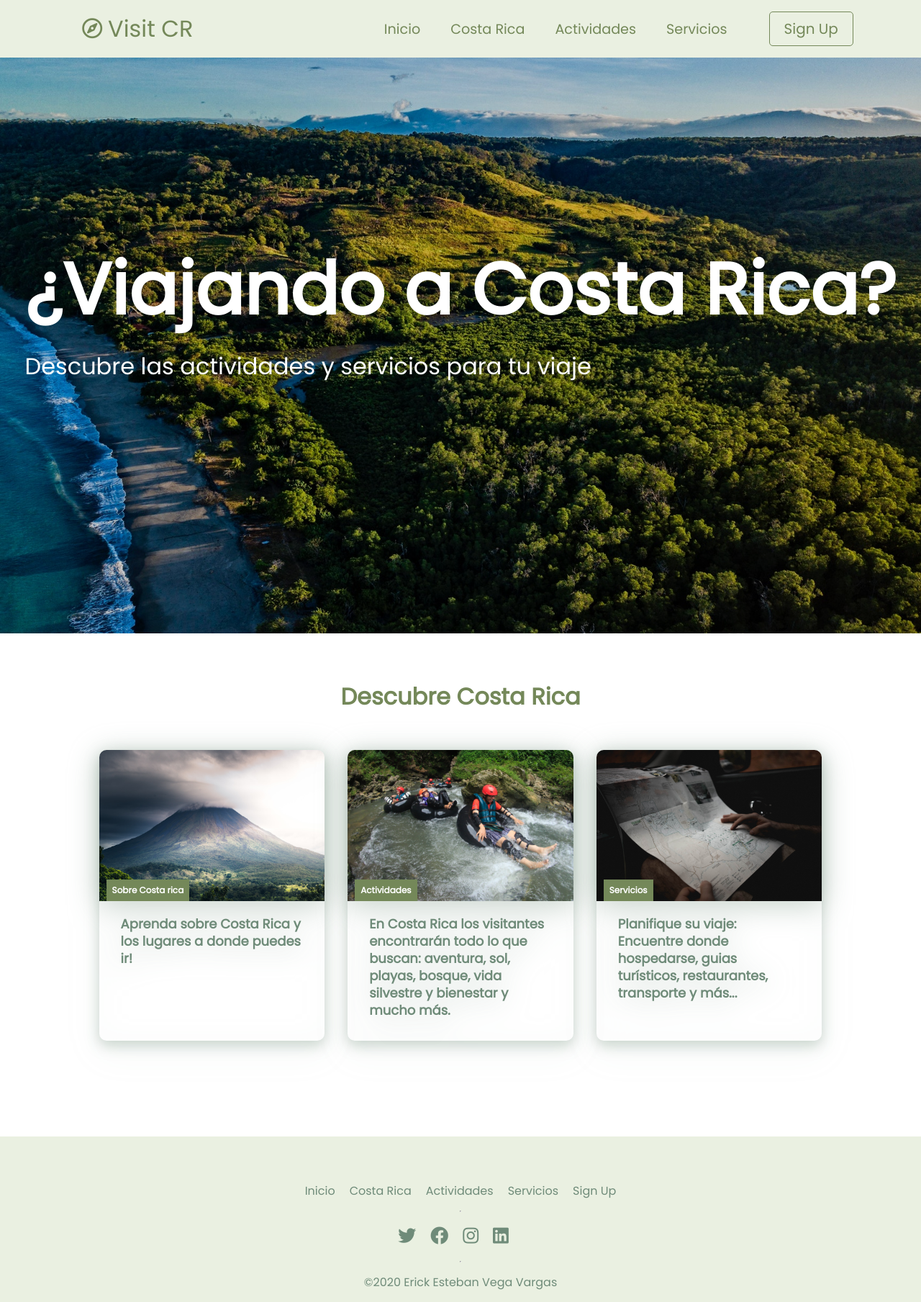
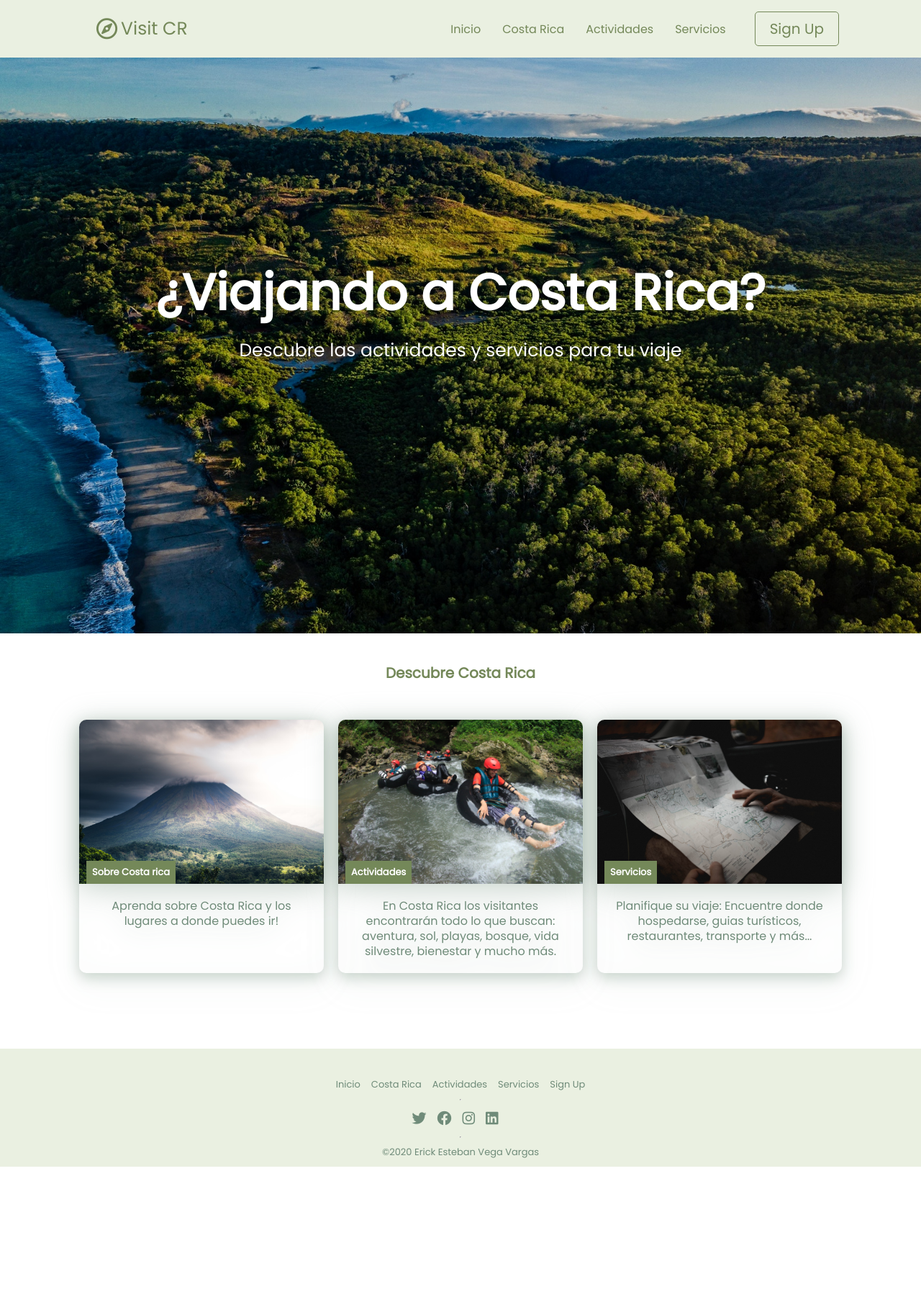
Before and after one commit to erikv30/Visit_CR, a React (Create React App) app: page / in a window 1280 px wide. Shown: the whole page at 72% size. After the commit the page ends 1621 px from the top, so only its background shows below. Built offline with nearby package versions, Linux system fonts and the light colour scheme.

Commit message:
css updated

```diff
--- a/src/App.css
+++ b/src/App.css
@@ -5,12 +5,16 @@
   font-family: "Poppins", sans-serif;
 }
 
+html {
+  font-size: 62.5%;
+}
+
 .sign-up {
   display: flex;
   height: 90vh;
   align-items: center;
   justify-content: center;
-  font-size: 3rem;
+  font-size: 2rem;
 }
 
 .sign-up {
@@ -19,5 +23,5 @@
   background-size: cover;
   background-repeat: no-repeat;
   color: #fff;
-  font-size: 100px;
+  font-size: 10rem;
 }
--- a/src/components/Banner.css
+++ b/src/components/Banner.css
@@ -52,30 +52,31 @@
 
 .bann-container > h1 {
   color: white;
-  font-size: 100px;
-  margin-top: -100px;
+  font-size: 7rem;
+  margin-top: -10rem;
 }
 
 .bann-container > p {
   color: white;
-  font-size: 32px;
-  margin-top: 8px;
+  font-size: 2.5rem;
+  margin-top: 0.8rem;
+  text-align: center;
 }
 
 @media screen and (max-width: 960px) {
   .bann-container > h1 {
-    font-size: 70px;
-    margin-top: -150px;
+    font-size: 5rem;
+    margin-top: -15rem;
   }
 }
 
 @media screen and (max-width: 768px) {
   .bann-container > h1 {
-    font-size: 50px;
-    margin-top: -100px;
+    font-size: 4rem;
+    margin-top: -10rem;
   }
 
   .bann-container > p {
-    font-size: 30px;
+    font-size: 1.6rem;
   }
 }
--- a/src/components/Button.css
+++ b/src/components/Button.css
@@ -3,8 +3,8 @@
 }
 
 .btn {
-  padding: 8px 20px;
-  border-radius: 5px;
+  padding: 0.8rem 2rem;
+  border-radius: 0.5rem;
   outline: none;
   border: none;
   cursor: pointer;
@@ -13,25 +13,25 @@
 .btn--primary {
   background-color: var(--primary);
   color: #eaf0e1;
-  border: 1px solid var(--primary);
+  border: 0.1rem solid var(--primary);
 }
 
 .btn--outline {
   background-color: transparent;
   color: #748859;
-  padding: 8px 20px;
-  border: 1px solid #748859;
+  padding: 0.8rem 2rem;
+  border: 0.1rem solid #748859;
   transition: all 0.3s ease-out;
 }
 
 .btn--medium {
-  padding: 8px 20px;
-  font-size: 20px;
+  padding: 0.8rem 2rem;
+  font-size: 2rem;
 }
 
 .btn--large {
-  padding: 12px 26px;
-  font-size: 20px;
+  padding: 1.2rem 2.6rem;
+  font-size: 2.5rem;
 }
 
 .btn--medium:hover,
--- a/src/components/CardItem.js
+++ b/src/components/CardItem.js
@@ -10,7 +10,7 @@ function CardItem({path, label, src, text}) {
                         <img src={src} alt="travel img" className="cards__item__img"/>
                     </figure>
                     <div className="cards__item__info">
-                        <h5 className="cards__item__text">{text}</h5>
+                        <p className="cards__item__text">{text}</p>
                     </div>
                 </Link>
             </li>
--- a/src/components/Cards.css
+++ b/src/components/Cards.css
@@ -8,10 +8,19 @@ h1 {
   color: #748859;
 }
 
-h4 {
+p {
   text-align: center;
   color: #6f8b79;
-  font-size: 18px;
+}
+
+.desc {
+  display: flex;
+  flex-direction: row;
+  width: 100%;
+  text-align: center;
+  font-size: 1.7rem;
+  padding-left: 2rem;
+  padding-right: 2rem;
 }
 
 .cards__container {
@@ -29,14 +38,14 @@ h4 {
 }
 
 .cards__items {
-  margin-bottom: 24px;
+  margin-bottom: 2rem;
 }
 
 .cards__item {
   display: flex;
   flex: 1;
   margin: 0 1rem;
-  border-radius: 10px;
+  border-radius: 1rem;
 }
 
 .cards__item__link {
@@ -46,7 +55,7 @@ h4 {
   box-shadow: 0 6px 20px rgba(111, 139, 121, 0.4);
   -webkit-filter: drop-shadow(0 6px 20px rgba(111, 139, 121, 0.4));
   filter: drop-shadow(0 6px 20px rgba(111, 139, 121, 0.4));
-  border-radius: 10px;
+  border-radius: 1rem;
   overflow: hidden;
   text-decoration: none;
 }
@@ -67,10 +76,10 @@ h4 {
   content: attr(data-category);
   position: absolute;
   bottom: 0;
-  margin-left: 10px;
-  padding: 6px 8px;
+  margin-left: 1rem;
+  padding: 0.6rem 0.8rem;
   max-width: calc((100%) - 60px);
-  font-size: 12px;
+  font-size: 1.3rem;
   font-weight: 700;
   color: #fff;
   background-color: #748859;
@@ -97,13 +106,13 @@ h4 {
 }
 
 .cards__item__info {
-  padding: 20px 30px 30px;
+  padding: 2rem;
 }
 
 .cards__item__text {
   color: #6f8b79;
-  font-size: 18px;
-  line-height: 24px;
+  font-size: 1.6rem;
+  line-height: 2.1rem;
 }
 
 @media only screen and (min-width: 1200px) {
--- a/src/components/CardsActividades.js
+++ b/src/components/CardsActividades.js
@@ -6,7 +6,7 @@ function Cards() {
     return (
         <div className='cards'>
             <h1>Actividades</h1>
-            <h4>En Costa Rica encontrará muchas actividades estimulantes que toman lugar en el hábitat más verde y rodeado por fauna salvaje. Un paraíso para aquellos que buscan algo diferente: aventura, sol, playas, bosque, vida silvestre, bienestar y mucho más.</h4>
+            <p className='desc'>En Costa Rica encontrará muchas actividades estimulantes que toman lugar en el hábitat más verde y rodeado por fauna salvaje. Un paraíso para aquellos que buscan algo diferente: aventura, sol, playas, bosque, vida silvestre, bienestar y mucho más.</p>
             <div className="cards__container">
                 <div className="cards__wrapper">
                     <ul className="cards__items">
--- a/src/components/CardsCostaRica.js
+++ b/src/components/CardsCostaRica.js
@@ -6,7 +6,7 @@ function Cards() {
     return (
         <div className='cards'>
             <h1>Bienvenidos a Costa Rica</h1>
-            <h4>Costa Rica proporciona la combinación perfecta de relajación, aventura, cultura, buena cocina y fauna silvestre. Los visitantes encuentran en Costa Rica un paraíso de aventuras en el ambiente natural más bello y seguro. También es el hogar de cuatro sitios de Patrimonio Mundial certificada por la UNESCO.</h4>
+            <p className='desc'>Costa Rica proporciona la combinación perfecta de relajación, aventura, cultura, buena cocina y fauna silvestre. Los visitantes encuentran en Costa Rica un paraíso de aventuras en el ambiente natural más bello y seguro. También es el hogar de cuatro sitios de Patrimonio Mundial certificada por la UNESCO.</p>
             <div className="cards__container">
                 <div className="cards__wrapper">
                     <ul className="cards__items">
--- a/src/components/CardsInicio.js
+++ b/src/components/CardsInicio.js
@@ -17,7 +17,7 @@ function Cards() {
                         />
                         <CardItem
                         src={process.env.PUBLIC_URL + '/images/pexels-must-bee-kayak.jpg'}
-                        text='En Costa Rica los visitantes encontrarán todo lo que buscan: aventura, sol, playas, bosque, vida silvestre y bienestar y mucho más.'
+                        text='En Costa Rica los visitantes encontrarán todo lo que buscan: aventura, sol, playas, bosque, vida silvestre, bienestar y mucho más.'
                         label='Actividades'
                         path='/actividades'
                         />
--- a/src/components/CardsServicios.js
+++ b/src/components/CardsServicios.js
@@ -6,7 +6,7 @@ function Cards() {
     return (
         <div className='cards'>
             <h1>Servicios</h1>
-            <h4>El planear un viaje puede ser abrumador algunas veces, y ser un poco difícil escoger entre las muchas actividades, lugares, experiencias y servicios disponibles para el viajero curioso.</h4>
+            <p className='desc'>El planear un viaje puede ser abrumador algunas veces, y ser un poco difícil escoger entre las muchas actividades, lugares, experiencias y servicios disponibles para el viajero curioso.</p>
             <div className="cards__container">
                 <div className="cards__wrapper">
                     <ul className="cards__items">
--- a/src/components/Footer.css
+++ b/src/components/Footer.css
@@ -1,7 +1,7 @@
 .footer {
   background-color: #eaf0e1;
   color: #748859;
-  padding-top: 3em;
+  padding-top: 3rem;
   position: relative;
   bottom: 0;
   width: 100%;
@@ -17,17 +17,18 @@
 .row {
   display: flex;
   flex-direction: row;
-  margin: 15px;
+  margin: 1rem;
 }
 
 .foot-list {
   display: grid;
   grid-template-columns: repeat(5, auto);
-  grid-gap: 20px;
+  grid-gap: 1.5rem;
   list-style: none;
   text-align: center;
   width: 100%;
   justify-content: space-around;
+  font-size: 1.3rem;
 }
 
 .foot-links {
@@ -36,26 +37,27 @@
 }
 
 .foot-links:hover {
-  color: #748859;
+  color: darkgreen;
 }
 
 .foot-socials {
   display: grid;
   grid-template-columns: repeat(5, auto);
-  grid-gap: 20px;
+  grid-gap: 1.5rem;
   list-style: none;
   text-align: center;
   width: 100%;
   justify-content: space-around;
-  font-size: 25px;
+  font-size: 2rem;
   color: #6f8b79;
 }
 
 .fab:hover {
-  color: #748859;
+  color: darkgreen;
   cursor: pointer;
 }
 
 .col-sm {
   color: #6f8b79;
+  font-size: 1.3rem;
 }
--- a/src/components/Navbar.css
+++ b/src/components/Navbar.css
@@ -1,10 +1,10 @@
 .navbar {
   background: #eaf0e1;
-  height: 80px;
+  height: 8rem;
   display: flex;
   justify-content: center;
   align-items: center;
-  font-size: 1.2rem;
+  font-size: 1.6rem;
   position: sticky;
   top: 0;
   z-index: 999;
@@ -14,30 +14,30 @@
   display: flex;
   justify-content: center;
   align-items: center;
-  height: 80px;
+  height: 8rem;
   max-width: 1500px;
 }
 
 .navbar-logo {
   color: #748859;
   justify-self: start;
-  margin-left: 20px;
+  margin-left: 2rem;
   cursor: pointer;
   text-decoration: none;
-  font-size: 2rem;
+  font-size: 2.5rem;
   display: flex;
   align-items: center;
 }
 
 .fa-compass {
   margin-right: 0.5rem;
-  font-size: 1.8rem;
+  font-size: 3rem;
 }
 
 .nav-menu {
   display: grid;
   grid-template-columns: repeat(5, auto);
-  grid-gap: 10px;
+  grid-gap: 1rem;
   list-style: none;
   text-align: center;
   width: 60vw;
@@ -59,7 +59,7 @@
 }
 
 .nav-links:hover {
-  border-bottom: 5px solid #748859;
+  border-bottom: 0.5rem solid #748859;
   transition: all 0.2s ease-out;
 }
 
@@ -86,7 +86,7 @@
     width: 100%;
     height: 90vh;
     position: absolute;
-    top: 80px;
+    top: 8rem;
     left: -100%;
     opacity: 1;
     transition: all 0.5s ease;
@@ -126,7 +126,7 @@
     top: 0;
     right: 0;
     transform: translate(-100%, 60%);
-    font-size: 1.8rem;
+    font-size: 2rem;
     cursor: pointer;
   }
 
@@ -139,14 +139,14 @@
     display: block;
     text-align: center;
     margin: 2rem auto;
-    border-radius: 5px;
+    border-radius: 0.5rem;
     width: 80%;
     text-decoration: none;
-    font-size: 1.5rem;
+    font-size: 1.6rem;
     background-color: #eaf0e1;
     color: #748859;
-    padding: 14px 20px;
-    border: 1px solid #748859;
+    padding: 1.4rem 2rem;
+    border: 0.1rem solid #748859;
     transition: all 0.3s ease-out;
   }
 
```
